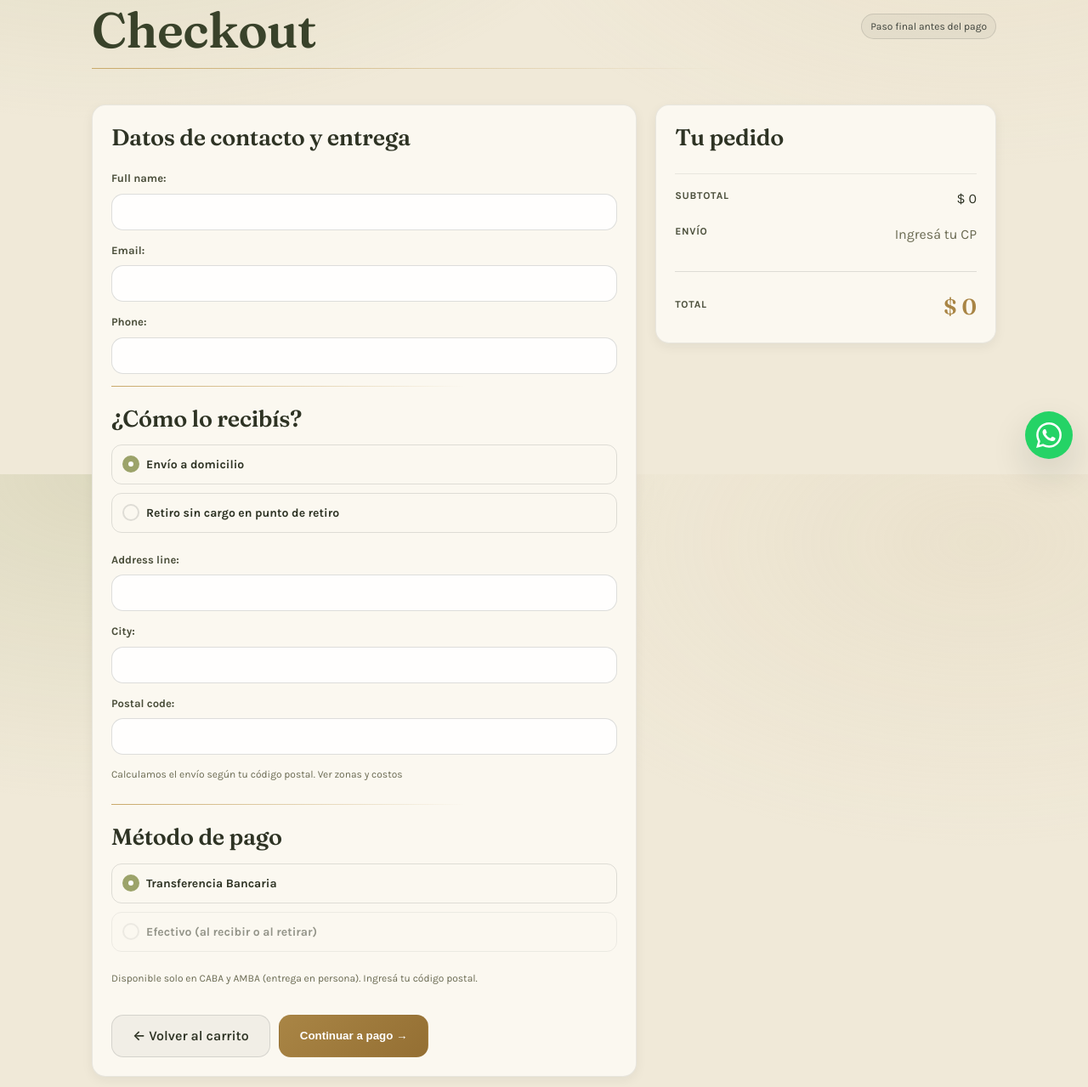
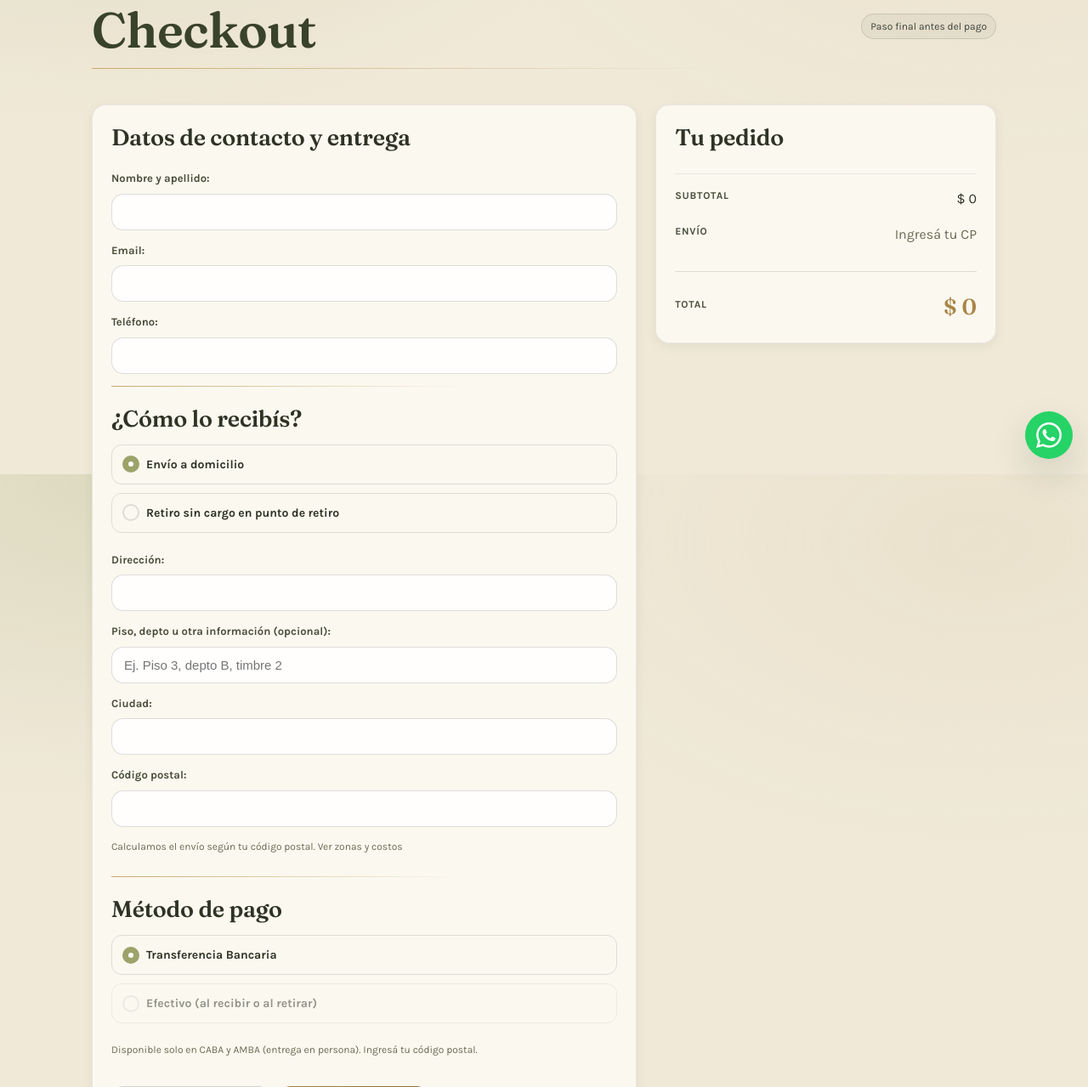
Before and after one commit to tomascalomino/rasel_ecommerce_2, a Django app: template templates/orders/checkout.html in a window 1280 px wide; the page is wider, and only the part inside the window is pictured. Shown: the part 242-1521 px from the top of that part at 85% size. Run offline with Django 5.2, Linux system fonts and the light colour scheme; the template is opened without the code that fills it: values that come from a table or form of the project are taken from there, others are empty; data comes from the database, SQL or seed files in the repository.

Commit message:
Checkout: datos de contacto en español + campo opcional de piso/depto
Los labels del form salían en inglés (CheckoutForm es un Form plano, no
hereda los verbose_name del modelo). Se agregan labels en español y un
campo opcional address_extra (piso, depto, timbre, referencias) que se
persiste en Order/PaymentDraft y se muestra en los emails al cliente y
al dueño.

Co-Authored-By: Claude Opus 4.8 <noreply@anthropic.com>

```diff
--- a/backend/orders/emails.py
+++ b/backend/orders/emails.py
@@ -93,7 +93,8 @@ def _delivery_block(order) -> str:
     """Bloque de entrega: dirección de envío o punto de retiro (snapshot)."""
     if getattr(order, "delivery_method", "ship") == "pickup":
         return f"Retiro en:\n  {order.pickup_point_label}\n"
-    return f"Envío a:\n  {order.address_line}, {order.city} ({order.postal_code})\n"
+    extra = f" ({order.address_extra})" if getattr(order, "address_extra", "") else ""
+    return f"Envío a:\n  {order.address_line}{extra}, {order.city} ({order.postal_code})\n"
 
 
 def _shipping_legend(order) -> str:
@@ -192,7 +193,8 @@ def _owner_body(order) -> str:
     if order.delivery_method == "pickup":
         entrega = f"Retiro en: {order.pickup_point_label}"
     else:
-        entrega = f"Envío: {order.address_line}, {order.city} ({order.postal_code})"
+        extra = f" ({order.address_extra})" if getattr(order, "address_extra", "") else ""
+        entrega = f"Envío: {order.address_line}{extra}, {order.city} ({order.postal_code})"
     return (
         f"Nueva orden #{order.id} ({order.get_status_display()})\n"
         f"Método de pago: {order.payment_method}\n\n"
--- a/backend/orders/forms.py
+++ b/backend/orders/forms.py
@@ -20,14 +20,21 @@ class CheckoutForm(forms.Form):
         empty_label=None,
     )
 
-    full_name = forms.CharField(max_length=120)
-    email = forms.EmailField()
-    phone = forms.CharField(max_length=30, required=False)
+    full_name = forms.CharField(max_length=120, label="Nombre y apellido")
+    email = forms.EmailField(label="Email")
+    phone = forms.CharField(max_length=30, required=False, label="Teléfono")
 
     # Requeridos solo para envío a domicilio (ver clean()).
-    address_line = forms.CharField(max_length=200, required=False)
-    city = forms.CharField(max_length=100, required=False)
-    postal_code = forms.CharField(max_length=20, required=False)
+    address_line = forms.CharField(max_length=200, required=False, label="Dirección")
+    # Opcional: piso, depto, timbre, referencias. Nunca es obligatorio.
+    address_extra = forms.CharField(
+        max_length=200,
+        required=False,
+        label="Piso, depto u otra información (opcional)",
+        widget=forms.TextInput(attrs={"placeholder": "Ej. Piso 3, depto B, timbre 2"}),
+    )
+    city = forms.CharField(max_length=100, required=False, label="Ciudad")
+    postal_code = forms.CharField(max_length=20, required=False, label="Código postal")
 
     PAYMENT_CHOICES = [
         ("mp", "Mercado Pago"),
@@ -59,6 +66,7 @@ class CheckoutForm(forms.Form):
                 self.add_error("pickup_point", "Elegí el punto de retiro.")
             # La orden de retiro no usa dirección: se guarda vacía.
             cleaned["address_line"] = ""
+            cleaned["address_extra"] = ""
             cleaned["city"] = ""
             cleaned["postal_code"] = ""
         else:
--- a/backend/orders/models.py
+++ b/backend/orders/models.py
@@ -37,6 +37,9 @@ class Order(models.Model):
 
     # Con retiro en punto la dirección queda vacía.
     address_line = models.CharField("dirección", max_length=200, blank=True, default="")
+    address_extra = models.CharField(
+        "piso / depto / info adicional", max_length=200, blank=True, default=""
+    )
     city = models.CharField("ciudad", max_length=100, blank=True, default="")
     postal_code = models.CharField("código postal", max_length=20, blank=True, default="")
 
--- a/backend/orders/views.py
+++ b/backend/orders/views.py
@@ -104,6 +104,7 @@ def checkout(request):
                             email=form.cleaned_data["email"],
                             phone=form.cleaned_data["phone"],
                             address_line=form.cleaned_data["address_line"],
+                            address_extra=form.cleaned_data["address_extra"],
                             city=form.cleaned_data["city"],
                             postal_code=form.cleaned_data["postal_code"],
                             delivery_method=delivery_method,
@@ -165,6 +166,7 @@ def checkout(request):
                     email=form.cleaned_data["email"],
                     phone=form.cleaned_data["phone"],
                     address_line=form.cleaned_data["address_line"],
+                    address_extra=form.cleaned_data["address_extra"],
                     city=form.cleaned_data["city"],
                     postal_code=form.cleaned_data["postal_code"],
                     delivery_method=delivery_method,
--- a/backend/payments/models.py
+++ b/backend/payments/models.py
@@ -35,6 +35,7 @@ class PaymentDraft(models.Model):
     email = models.EmailField()
     phone = models.CharField(max_length=30, blank=True)
     address_line = models.CharField(max_length=200, blank=True, default="")
+    address_extra = models.CharField(max_length=200, blank=True, default="")
     city = models.CharField(max_length=100, blank=True, default="")
     postal_code = models.CharField(max_length=20, blank=True, default="")
 
--- a/backend/payments/views.py
+++ b/backend/payments/views.py
@@ -197,6 +197,7 @@ def _finalize_approved_payment(external_reference: str, payment_id: str, mp_stat
                 email=draft.email,
                 phone=draft.phone,
                 address_line=draft.address_line,
+                address_extra=draft.address_extra,
                 city=draft.city,
                 postal_code=draft.postal_code,
                 delivery_method=draft.delivery_method,
--- a/templates/orders/checkout.html
+++ b/templates/orders/checkout.html
@@ -67,6 +67,11 @@
             {{ form.address_line.label_tag }}
             {{ form.address_line }}
             {{ form.address_line.errors }}
+          </div>
+          <div class="field-wrap">
+            {{ form.address_extra.label_tag }}
+            {{ form.address_extra }}
+            {{ form.address_extra.errors }}
           </div>
           <div class="field-wrap">
             {{ form.city.label_tag }}
```
Also changed, not shown: backend/orders/migrations/0012_order_address_extra.py (added), backend/payments/migrations/0006_paymentdraft_address_extra.py (added).
